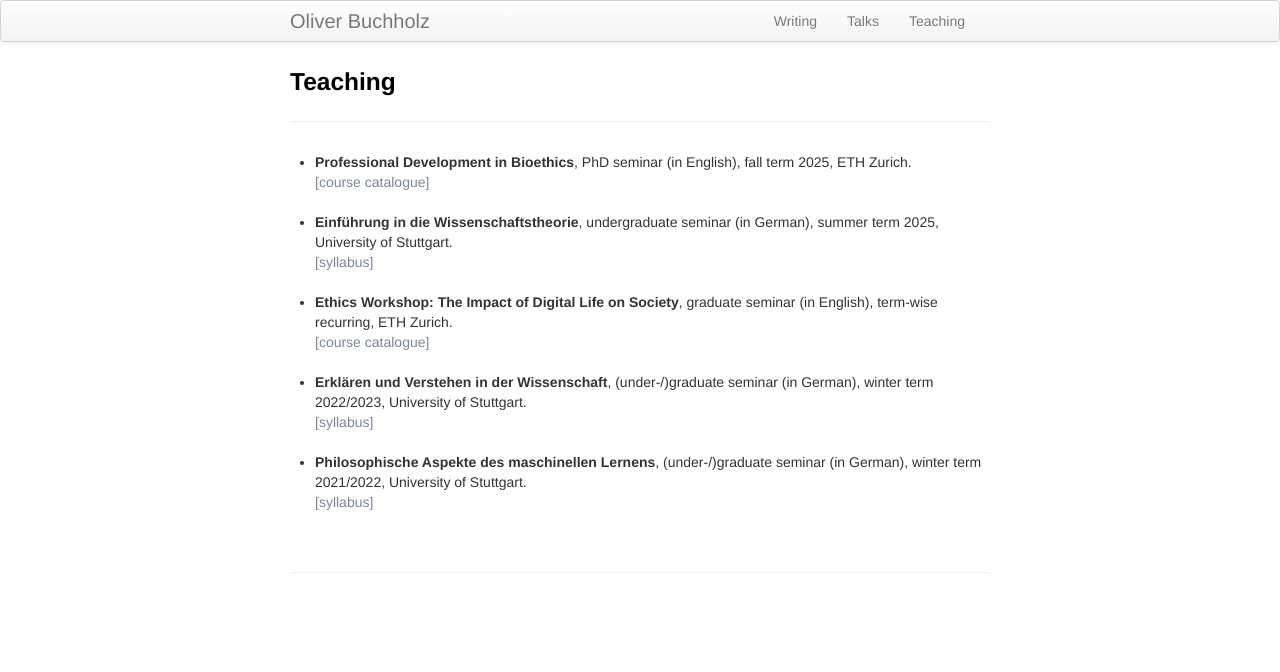
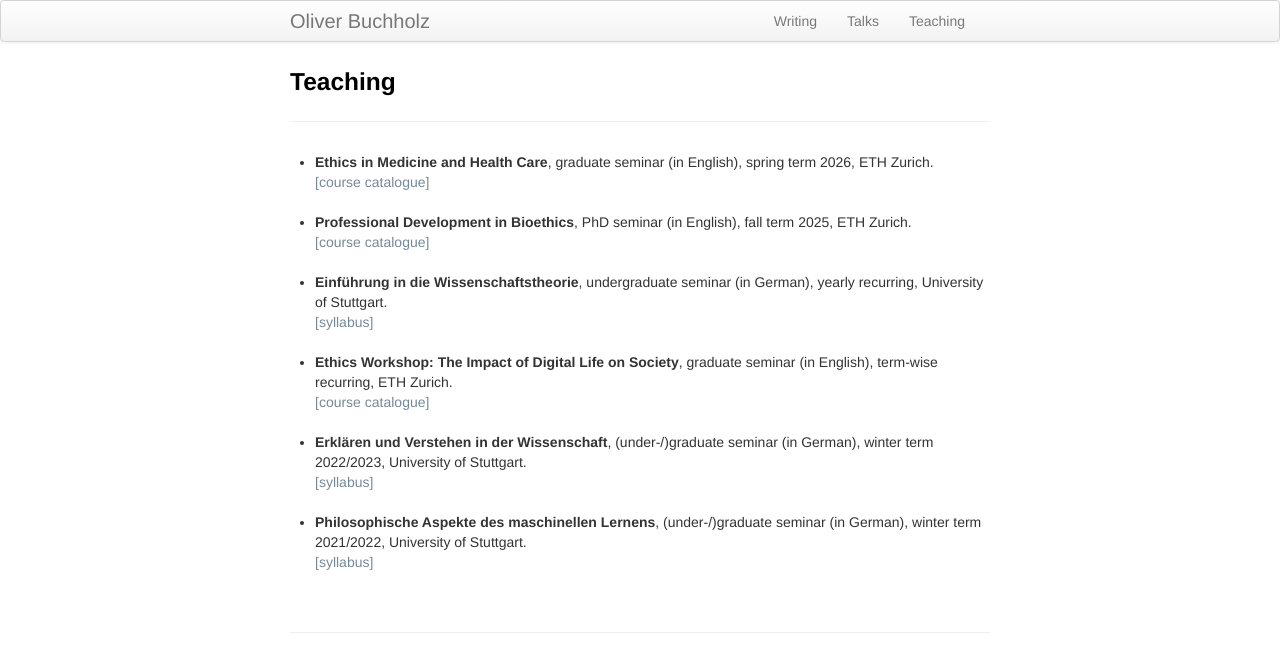
Before and after one commit to oliverbuchholz/oliverbuchholz.github.io, a Jekyll site: the page built from pages/teaching.md, in a window 1280 px wide. Shown: the top 672 px of the page. Built offline with Jekyll 4.4.1, drawn with Linux system fonts in a browser that asks for light colours.

Commit message:
Update teaching.md

```diff
--- a/pages/teaching.md
+++ b/pages/teaching.md
@@ -6,15 +6,19 @@ description: Oliver Buchholz | Teaching
 
 <ul>
 <li>
+<b>Ethics in Medicine and Health Care</b>, graduate seminar (in English), spring term 2026, ETH Zurich.<br><a href= "https://www.vvz.ethz.ch/Vorlesungsverzeichnis/lerneinheit.view?lerneinheitId=197578&semkez=2026S&ansicht=LEHRVERANSTALTUNGEN&lang=en" target= "_blank">[course catalogue]</a><br><br>
+</li>
+
+<li>
 <b>Professional Development in Bioethics</b>, PhD seminar (in English), fall term 2025, ETH Zurich.<br><a href= "https://www.vvz.ethz.ch/Vorlesungsverzeichnis/lerneinheit.view?lang=en&lerneinheitId=196543&semkez=2025W&ansicht=LEHRVERANSTALTUNGEN&" target= "_blank">[course catalogue]</a><br><br>
 </li>
 
 <li>
-<b>Einführung in die Wissenschaftstheorie</b>, undergraduate seminar (in German), summer term 2025, University of Stuttgart.<br><a href= "papers/Syllabus_WT.pdf" target= "_blank">[syllabus]</a><br><br>
+<b>Einführung in die Wissenschaftstheorie</b>, undergraduate seminar (in German), yearly recurring, University of Stuttgart.<br><a href= "papers/Syllabus_WT.pdf" target= "_blank">[syllabus]</a><br><br>
 </li>
 
 <li>
-<b>Ethics Workshop: The Impact of Digital Life on Society</b>, graduate seminar (in English), term-wise recurring, ETH Zurich.<br><a href= "https://www.vvz.ethz.ch/Vorlesungsverzeichnis/lerneinheit.view?semkez=2024W&ansicht=KATALOGDATEN&lerneinheitId=182672&lang=en" target= "_blank">[course catalogue]</a><br><br>
+<b>Ethics Workshop: The Impact of Digital Life on Society</b>, graduate seminar (in English), term-wise recurring, ETH Zurich.<br><a href= "https://www.vvz.ethz.ch/Vorlesungsverzeichnis/lerneinheit.view?lerneinheitId=198877&semkez=2026S&ansicht=LEHRVERANSTALTUNGEN&lang=en" target= "_blank">[course catalogue]</a><br><br>
 </li>
 
 <li>
```
